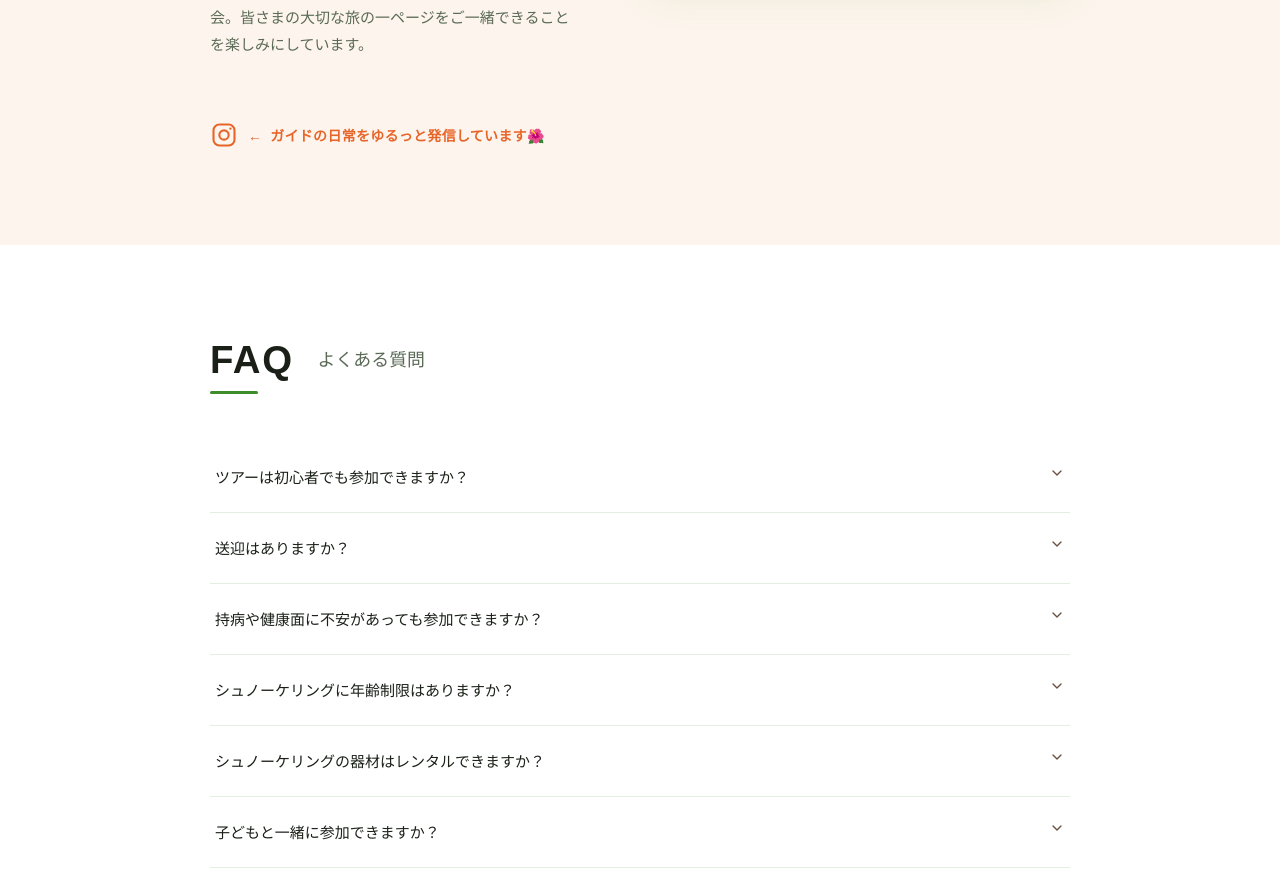
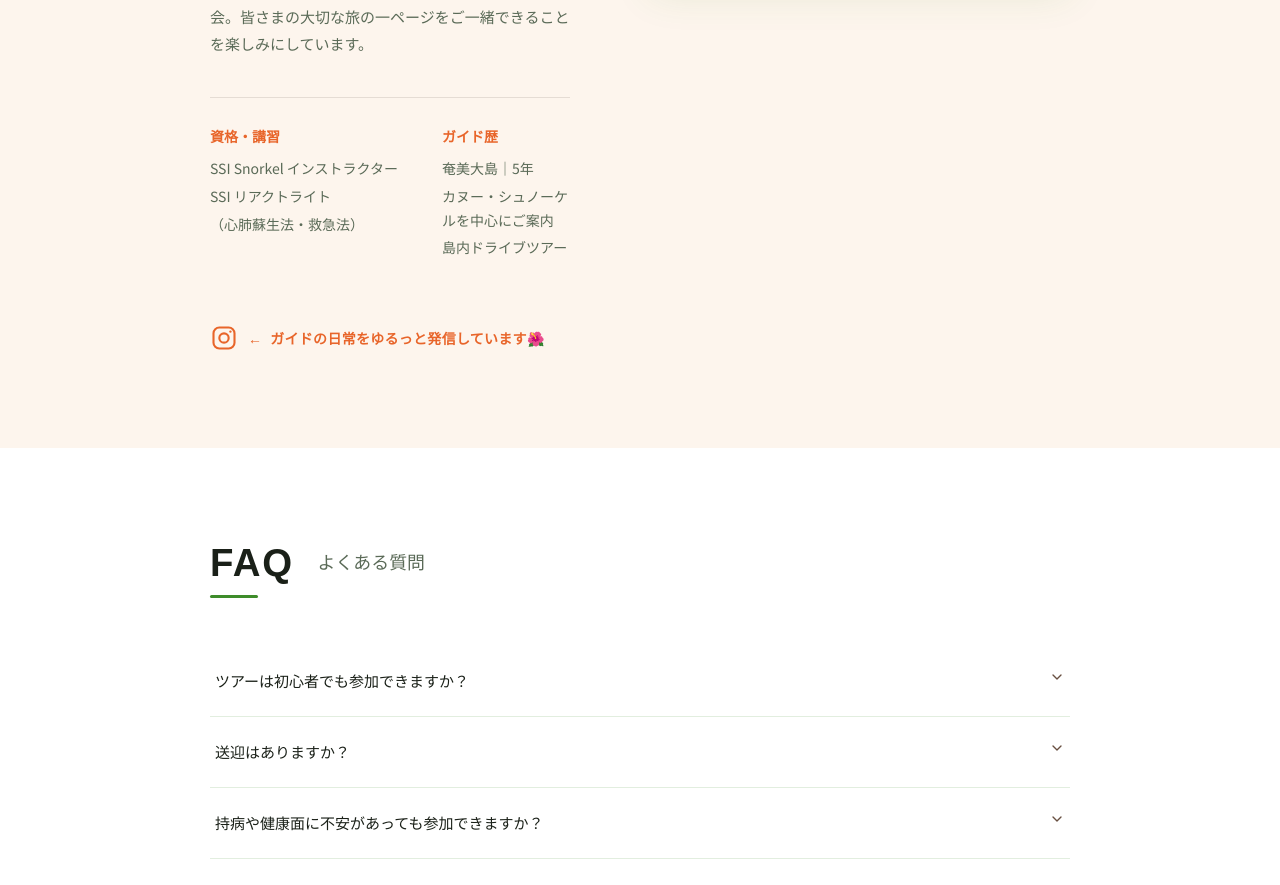
Before and after one commit to ikucha-portfolio/amami-guide-redesign, a React (Vite) app: page / in a window 1280 px wide. Shown: the part 3029-3914 px from the top of the page. Built offline with nearby package versions, Linux system fonts and the light colour scheme.

Commit message:
Guideセクションに資格・講習・ガイド歴を追加

```diff
--- a/src/components/Guide.jsx
+++ b/src/components/Guide.jsx
@@ -34,7 +34,7 @@ export default function Guide() {
     >
       <div style={CONTAINER}>
         {/* ========================================
-            Amami Sunshine Guideだからできること
+            ALIVE AMAMIだからできること
         ======================================== */}
 
         <div
@@ -154,12 +154,16 @@ export default function Guide() {
           <div
             style={{
               display: "grid",
-              gridTemplateColumns: isMobile ? "1fr" : "1fr 420px",
+              gridTemplateColumns: isMobile
+                ? "1fr"
+                : "1fr 420px",
               gap: isMobile ? "36px" : "80px",
               alignItems: "start",
             }}
           >
-            {/* Profile Text */}
+            {/* ========================================
+                Profile Text
+            ======================================== */}
 
             <div
               style={{
@@ -194,6 +198,8 @@ export default function Guide() {
                 {GUIDE.experience}
               </p>
 
+              {/* Profile Message */}
+
               <p
                 style={{
                   margin: 0,
@@ -205,9 +211,136 @@ export default function Guide() {
               >
                 {GUIDE.message}
               </p>
+
+              {/* ========================================
+                  Qualifications / Guide History
+              ======================================== */}
+
+              <div
+                style={{
+                  marginTop: isMobile ? "32px" : "40px",
+                  paddingTop: isMobile ? "24px" : "28px",
+                  borderTop:
+                    "1px solid rgba(62, 45, 33, 0.12)",
+                  display: "grid",
+                  gridTemplateColumns: isMobile
+                  ? "1fr"
+                  : "1.2fr 0.8fr",
+                  gap: isMobile ? "24px" : "40px",
+                }}
+              >
+                {/* 資格・講習 */}
+
+                <div>
+                  <p
+                    style={{
+                      margin: "0 0 10px",
+                      fontSize: isMobile ? "13px" : "14px",
+                      fontWeight: 700,
+                      color: C.orange,
+                      lineHeight: 1.5,
+                    }}
+                  >
+                    資格・講習
+                  </p>
+
+                  <div
+                    style={{
+                      display: "flex",
+                      flexDirection: "column",
+                      gap: "4px",
+                    }}
+                  >
+                    <span
+                      style={{
+                        fontSize: isMobile ? "13px" : "14px",
+                        color: C.textLight,
+                        lineHeight: 1.7,
+                      }}
+                    >
+                      SSI Snorkel インストラクター
+                    </span>
+
+                    <span
+                      style={{
+                        fontSize: isMobile ? "13px" : "14px",
+                        color: C.textLight,
+                        lineHeight: 1.7,
+                      }}
+                    >
+                      SSI リアクトライト
+                    </span>
+                    <span
+                      style={{
+                        fontSize: isMobile ? "13px" : "14px",
+                        color: C.textLight,
+                        lineHeight: 1.7,
+                      }}
+                    >
+                    （心肺蘇生法・救急法）
+                    </span>
+                  </div>
                 </div>
 
-            {/* Guide Photo */}
+                {/* ガイド歴 */}
+
+                <div>
+                  <p
+                    style={{
+                      margin: "0 0 10px",
+                      fontSize: isMobile ? "13px" : "14px",
+                      fontWeight: 700,
+                      color: C.orange,
+                      lineHeight: 1.5,
+                    }}
+                  >
+                    ガイド歴
+                  </p>
+
+                  <div
+                    style={{
+                      display: "flex",
+                      flexDirection: "column",
+                      gap: "4px",
+                    }}
+                  >
+                    <span
+                      style={{
+                        fontSize: isMobile ? "13px" : "14px",
+                        color: C.textLight,
+                        lineHeight: 1.7,
+                      }}
+                    >
+                      奄美大島｜5年
+                    </span>
+
+                    <span
+                      style={{
+                        fontSize: isMobile ? "13px" : "14px",
+                        color: C.textLight,
+                        lineHeight: 1.7,
+                      }}
+                    >
+                      カヌー・シュノーケルを中心にご案内
+                    </span>
+
+                    <span
+                      style={{
+                        fontSize: isMobile ? "13px" : "14px",
+                        color: C.textLight,
+                        lineHeight: 1.7,
+                      }}
+                    >
+                      島内ドライブツアー
+                    </span>
+                  </div>
+                </div>
+              </div>
+            </div>
+
+            {/* ========================================
+                Guide Photo
+            ======================================== */}
 
             <div
               style={{
@@ -218,12 +351,13 @@ export default function Guide() {
                 aspectRatio: "3 / 4",
                 overflow: "hidden",
                 borderRadius: "8px",
-                boxShadow: "0 8px 40px rgba(62, 140, 42, 0.12)",
+                boxShadow:
+                  "0 8px 40px rgba(62, 140, 42, 0.12)",
               }}
             >
               <ImageWithFallback
                 src={GUIDE.image}
-                alt="ずーちゃん｜Amami Sunshine Guide"
+                alt="ずーちゃん｜ALIVE AMAMI"
                 style={{
                   width: "100%",
                   height: "100%",
@@ -269,6 +403,7 @@ export default function Guide() {
               }}
             >
               {/* Instagram Icon */}
+
               <svg
                 width="28"
                 height="28"
@@ -302,6 +437,7 @@ export default function Guide() {
                   fill="currentColor"
                 />
               </svg>
+
               <span
                 aria-hidden="true"
                 style={{
@@ -311,9 +447,10 @@ export default function Guide() {
               >
                 ←
               </span>
-              <span>ガイドの日常をゆるっと発信しています🌺</span>
 
-
+              <span>
+                ガイドの日常をゆるっと発信しています🌺
+              </span>
             </a>
           </div>
         </div>
```
Lines whose indentation alone changed are shown as unchanged.
